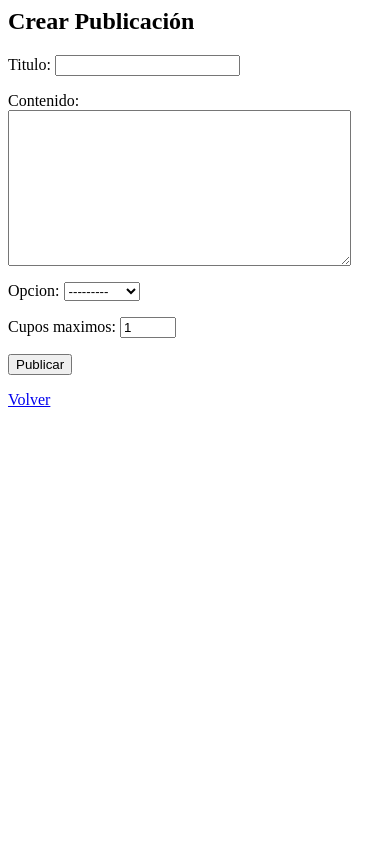
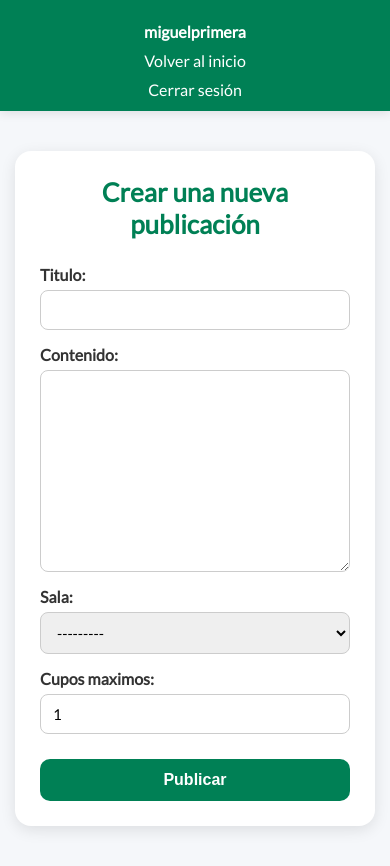
Before and after one commit to MiguelPrimera/proyecto-grupo-10, a Django app: page /crear_publicacion/ in a window 390 px wide. Before the commit the page ends 407 px from the top, so only its background shows below. Run offline with Django 5.2, Linux system fonts and the light colour scheme; a user stored in the database is signed in; data comes from the database, SQL or seed files in the repository.

Commit message:
Actualizar diseño y opciones de crear publicaciones y funcionalidad de ver publicaciones listo, falta diseño

```diff
--- a/mysite/myapp/forms.py
+++ b/mysite/myapp/forms.py
@@ -4,10 +4,10 @@
 class PublicacionForm(forms.ModelForm):
     class Meta:
         model = Publicaciones
-        fields = ['titulo', 'contenido', 'opcion', 'cupos_maximos']
+        fields = ['titulo', 'contenido', 'sala', 'cupos_maximos']
         widgets = {
             'titulo': forms.TextInput(attrs={'class': 'form-control'}),
             'contenido': forms.Textarea(attrs={'class': 'form-control'}),
-            'opcion': forms.Select(attrs={'class': 'form-select'}),
+            'sala': forms.Select(attrs={'class': 'form-select'}),
             'cupos_maximos': forms.NumberInput(attrs={'class': 'form-control', 'min': 1, 'max': 20}),
         }
--- a/mysite/myapp/models.py
+++ b/mysite/myapp/models.py
@@ -3,39 +3,6 @@
 from django.contrib.auth.models import User
 
 # Create your models here.
-
-class Publicaciones(models.Model):
-    OPCIONES = [
-        ('1', 'Opción 1'),
-        ('2', 'Opción 2'),
-        ('3', 'Opción 3'),
-    ]
-
-    titulo = models.CharField(max_length=100)
-    contenido = models.TextField()
-    opcion = models.CharField(max_length=1, choices=OPCIONES)
-    cupos_maximos = models.PositiveIntegerField(default=1)
-    cupos_disponibles = models.PositiveIntegerField(editable=False)
-    creador = models.ForeignKey(User, on_delete=models.CASCADE)
-    fecha_creacion = models.DateTimeField(auto_now_add=True)
-
-    def save(self, *args, **kwargs):
-        if not self.pk:
-            self.cupos_disponibles = self.cupos_maximos
-        super().save(*args, **kwargs)
-
-    def __str__(self):
-        return self.titulo
-
-class UnionGrupo(models.Model):
-    usuario = models.ForeignKey(User, on_delete=models.CASCADE)
-    publicacion = models.ForeignKey(Publicaciones, on_delete=models.CASCADE, related_name='participantes')
-
-    class Meta:
-        unique_together = ('usuario', 'publicacion')
-
-    def __str__(self):
-        return f"{self.usuario.username} → {self.publicacion.titulo}"
 
 class Dia(models.Model):
     nombre = models.CharField(max_length=10, unique=True)
@@ -77,3 +44,31 @@
 
     def __str__(self):
         return f"{self.sala} - {self.dia} - {self.bloque}: {self.estado}"
+
+class Publicaciones(models.Model):
+
+    titulo = models.CharField(max_length=100)
+    contenido = models.TextField()
+    sala = models.ForeignKey('Sala', on_delete=models.CASCADE, related_name='publicaciones')
+    cupos_maximos = models.PositiveIntegerField(default=1)
+    cupos_disponibles = models.PositiveIntegerField(editable=False)
+    creador = models.ForeignKey(User, on_delete=models.CASCADE)
+    fecha_creacion = models.DateTimeField(auto_now_add=True)
+
+    def save(self, *args, **kwargs):
+        if not self.pk:
+            self.cupos_disponibles = self.cupos_maximos
+        super().save(*args, **kwargs)
+
+    def __str__(self):
+        return self.titulo
+
+class UnionGrupo(models.Model):
+    usuario = models.ForeignKey(User, on_delete=models.CASCADE)
+    publicacion = models.ForeignKey(Publicaciones, on_delete=models.CASCADE, related_name='participantes')
+
+    class Meta:
+        unique_together = ('usuario', 'publicacion')
+
+    def __str__(self):
+        return f"{self.usuario.username} → {self.publicacion.titulo}"
--- a/mysite/myapp/templates/myapp/crear_publicacion.html
+++ b/mysite/myapp/templates/myapp/crear_publicacion.html
@@ -1,9 +1,125 @@
-<h2>Crear Publicación</h2>
+<!DOCTYPE html>
+<html lang="es">
+<head>
+  <meta charset="UTF-8">
+  <meta name="viewport" content="width=device-width, initial-scale=1.0">
+  <title>Crear publicación</title>
+  {% load static %}
+  <link rel="stylesheet" href="{% static 'myapp/design_home.css' %}">
+  <style>
+    .crear-container {
+      max-width: 600px;
+      background: white;
+      margin: 80px auto;
+      padding: 40px;
+      border-radius: 16px;
+      box-shadow: 0 4px 15px rgba(0,0,0,0.1);
+    }
 
-<form method="POST">
-  {% csrf_token %}
-  {{ form.as_p }}
-  <button type="submit">Publicar</button>
-</form>
+    .crear-container h2 {
+      text-align: center;
+      color: rgb(0, 128, 85);
+      margin-bottom: 25px;
+      font-size: 26px;
+    }
 
-<a href="{% url 'lista_publicaciones' %}">Volver</a>
+    form {
+      display: flex;
+      flex-direction: column;
+      gap: 15px;
+    }
+
+    form p {
+      display: flex;
+      flex-direction: column;
+      font-size: 16px;
+    }
+
+    form label {
+      font-weight: 600;
+      color: #333;
+      margin-bottom: 6px;
+    }
+
+    form input[type="text"],
+    form textarea,
+    form select,
+    form input[type="number"] {
+      border: 1px solid #ccc;
+      border-radius: 8px;
+      padding: 10px 12px;
+      font-size: 15px;
+      font-family: "Lato", sans-serif;
+      transition: border-color 0.2s;
+    }
+
+    form input:focus,
+    form textarea:focus,
+    form select:focus {
+      border-color: rgb(0, 128, 85);
+      outline: none;
+    }
+
+    button[type="submit"] {
+      background-color: rgb(0, 128, 85);
+      color: white;
+      font-weight: bold;
+      border: none;
+      border-radius: 10px;
+      padding: 12px 16px;
+      font-size: 16px;
+      cursor: pointer;
+      transition: 0.3s;
+      margin-top: 10px;
+    }
+
+    button[type="submit"]:hover {
+      background-color: white;
+      color: rgb(0, 128, 85);
+      border: 2px solid rgb(0, 128, 85);
+    }
+
+    .volver {
+      display: inline-block;
+      margin-top: 20px;
+      text-decoration: none;
+      color: rgb(0, 128, 85);
+      font-weight: bold;
+      transition: 0.3s;
+      text-align: center;
+    }
+
+    .volver:hover {
+      color: rgb(0, 165, 110);
+    }
+
+    @media (max-width: 600px) {
+      .crear-container {
+        margin: 40px 15px;
+        padding: 25px;
+      }
+    }
+  </style>
+</head>
+<body>
+
+  <nav class="menu">
+    <ul>
+      <li>{{ user.username }}</li>
+      <li><a href="{% url 'home' %}">Volver al inicio</a></li>
+      <li><a href="{% url 'logout' %}">Cerrar sesión</a></li>
+    </ul>
+  </nav>
+
+  <div class="crear-container">
+    <h2>Crear una nueva publicación</h2>
+
+    <form method="POST">
+      {% csrf_token %}
+      {{ form.as_p }}
+      <button type="submit">Publicar</button>
+    </form>
+  </div>
+
+</body>
+</html>
--- a/mysite/myapp/views.py
+++ b/mysite/myapp/views.py
@@ -86,7 +86,9 @@
 
 def lista_publicaciones(request):
     publicaciones = Publicaciones.objects.all().order_by('-fecha_creacion')
-    return render(request, 'myapp/lista_publicaciones.html', {'publicaciones': publicaciones})
+    usuario = request.user
+    unido = UnionGrupo.objects.filter(usuario=usuario)
+    return render(request, 'myapp/lista_publicaciones.html', {'publicaciones': publicaciones, 'unido': unido})
 
 @login_required
 def unirse_grupo(request, publicacion_id):
```
Also changed, not shown: mysite/myapp/templates/myapp/lista_publicaciones.html (+34 -1 lines), mysite/myapp/migrations/0004_remove_publicaciones_opcion_publicaciones_sala.py (added).
